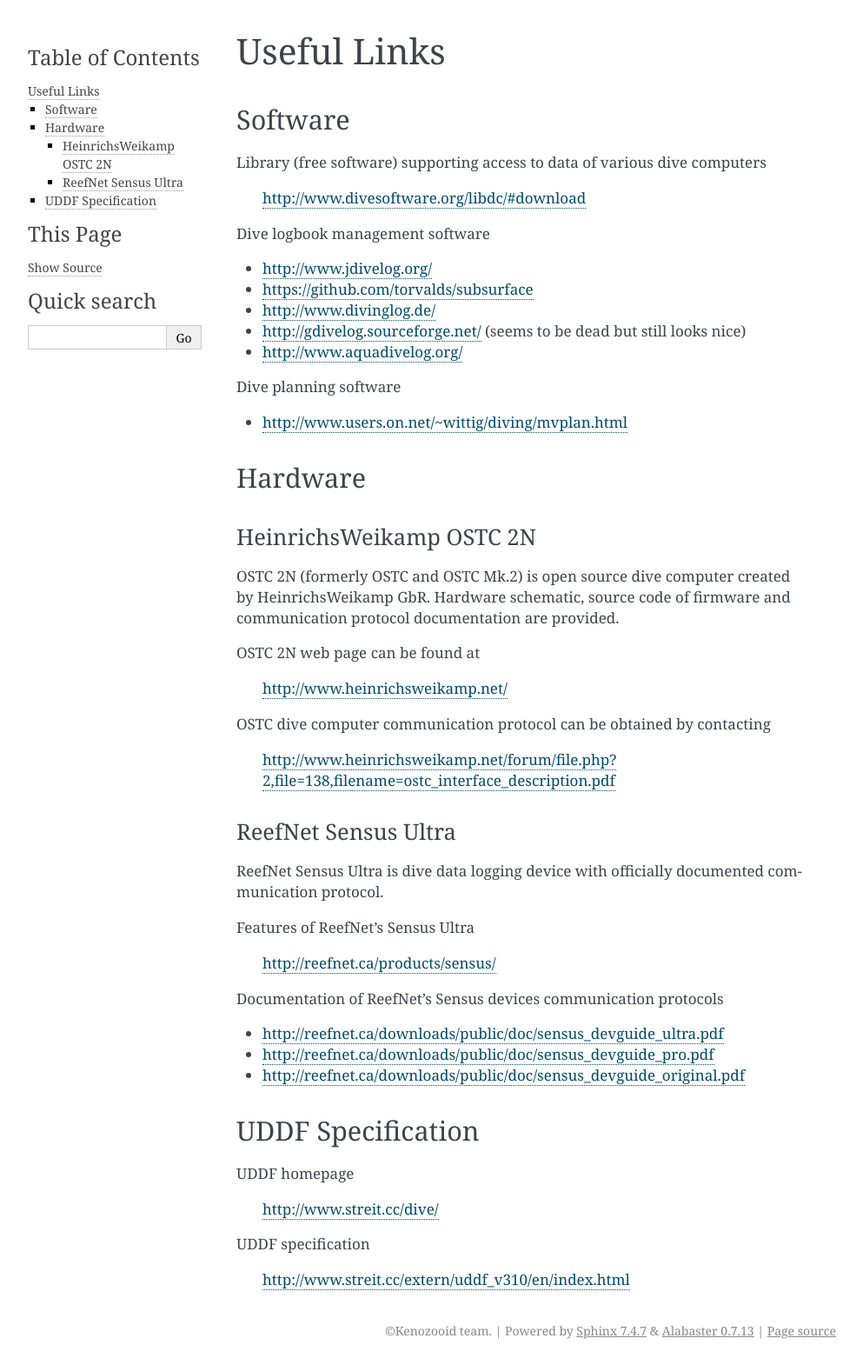
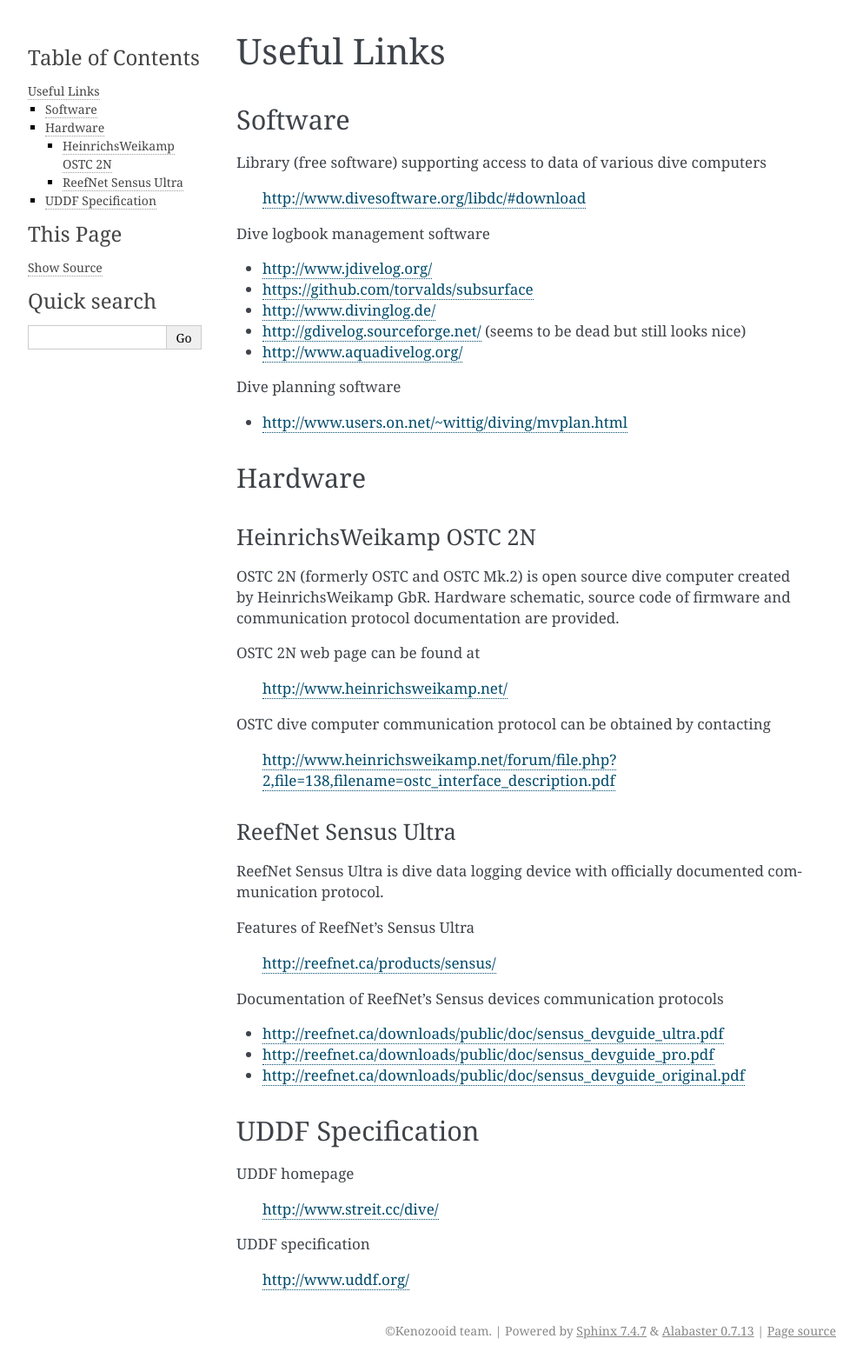
Before and after one commit to gitGNU/gnu_kenozooid, a Sphinx documentation site: the page built from doc/user/links.rst, in a window 1280 px wide. Shown: the whole page at 87% size, without its empty margins (148-1141 px from the left). Built offline with Sphinx 7.4.7, drawn with Linux system fonts in a browser that asks for light colours; some of the changed lines change nothing that is shown.

Commit message:
- fixed uddf specification link in user documentation

```diff
--- a/doc/user/links.rst
+++ b/doc/user/links.rst
@@ -58,6 +58,6 @@
 
 UDDF specification
 
-    http://www.streit.cc/extern/uddf_v310/en/index.html
+    http://www.uddf.org/
 
 .. vim: sw=4:et:ai
```
